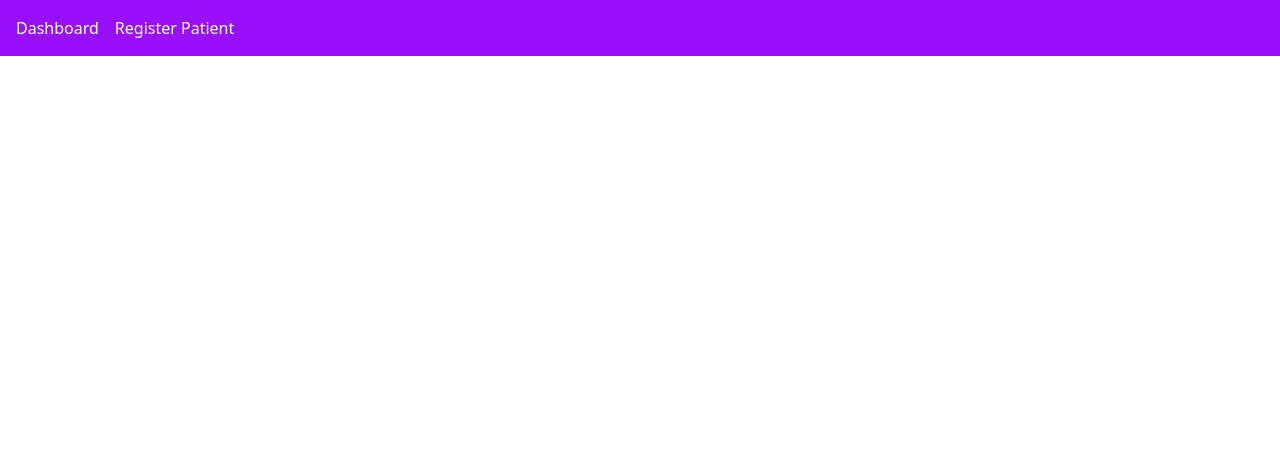
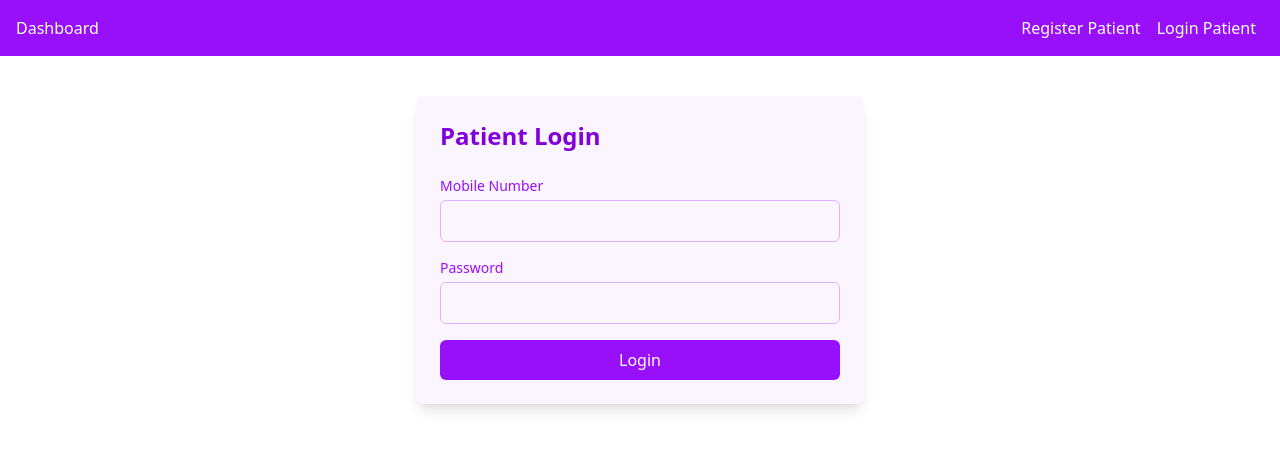
Before and after one commit to tejashriiii/dentistFrontend, a React (Vite) app: page /login in a window 1280 px wide. Shown: the top 450 px of the page. Built offline with nearby package versions, Linux system fonts and the light colour scheme.

Commit message:
Added Login Page

```diff
--- a/src/App.jsx
+++ b/src/App.jsx
@@ -3,6 +3,7 @@ import React from 'react';
 import { BrowserRouter as Router, Route, Routes, Link } from 'react-router-dom';
 import Dashboard from './components/Dashboard'; // Import the Dashboard component
 import PatientRegisterForm from './components/PatientRegisterForm';
+import PatientLoginForm from './components/PatientLoginForm';
 
 const App = () => {
   const [patients, setPatients] = React.useState([]);
@@ -14,14 +15,22 @@ const App = () => {
   return (
     <Router>
       <div>
-        <nav className="bg-purple-600 p-4">
-          <Link to="/" className="text-white mr-4">Dashboard</Link>
-          <Link to="/register" className="text-white">Register Patient</Link>
+        <nav className="bg-purple-600 p-4 flex justify-between ">
+          <div>
+            <Link to="/" className="text-white mr-4 ">Dashboard</Link>
+          </div>
+          <div >
+          <Link to="/register" className="text-white p-2">Register Patient</Link>
+          <Link to="/login" className="text-white p-2">Login Patient</Link>
+          </div>
         </nav>
+
         <Routes>
           <Route path="/" element={<Dashboard patients={patients} />} />
           <Route path="/register" element={<PatientRegisterForm addPatient={addPatient} />} />
+          <Route path="/login" element={<PatientLoginForm />} />
         </Routes>
+
       </div>
     </Router>
   );
--- a/src/components/Dashboard.jsx
+++ b/src/components/Dashboard.jsx
@@ -12,7 +12,7 @@ const Dashboard = () => {
     <div className="min-h-screen bg-gray-100 p-6">
       <h1 className="text-3xl font-bold text-center text-purple-700 mb-6">Patient Dashboard</h1>
       <div className="mt-8">
-        <h2 className="text-2xl font-semibold text-purple-600 mb-4">Registered Patients</h2>
+        <h2 className="text-2xl font-semibold text-purple-600 mb-4 ">Registered Patients</h2>
         <div className="bg-white rounded-lg shadow-md p-4">
           {patients.length === 0 ? (
             <p className="text-gray-500">No patients registered yet.</p>
--- /dev/null
+++ b/src/components/PatientLoginForm.jsx
@@ -0,0 +1,65 @@
+import React, { useState } from 'react';
+
+const PatientLoginForm = () => {
+  const [formData, setFormData] = useState({
+    mobileNumber: '',
+    password: '',
+  });
+
+  const handleChange = (e) => {
+    const { name, value } = e.target;
+    setFormData({ ...formData, [name]: value });
+  };
+
+  const handleSubmit = (e) => {
+    e.preventDefault();
+    console.log('Login Data Submitted:', formData);
+    // Here you can handle login, e.g., send data to an API to verify credentials
+  };
+
+  return (
+    <div className="max-w-md mx-auto p-6 bg-purple-50 rounded-lg shadow-lg mt-10">
+      <h2 className="text-2xl font-bold text-purple-700 mb-6">
+        Patient Login
+      </h2>
+      <form onSubmit={handleSubmit}>
+        <div className="mb-4">
+          <label className="block text-sm font-medium text-purple-600">
+            Mobile Number
+          </label>
+          <input
+            type="number"
+            // fix its length to 10
+            name="mobileNumber"
+            value={formData.mobileNumber}
+            onChange={handleChange}
+            required
+            className="mt-1 block w-full p-2 border border-purple-300 rounded-md focus:outline-none focus:ring-2 focus:ring-purple-500"
+          />
+        </div>
+        <div className="mb-4">
+          <label className="block text-sm font-medium text-purple-600">
+            Password
+          </label>
+          <input
+            type="password"
+            // add special char required?
+            name="password"
+            value={formData.password}
+            onChange={handleChange}
+            required
+            className="mt-1 block w-full p-2 border border-purple-300 rounded-md focus:outline-none focus:ring-2 focus:ring-purple-500"
+          />
+        </div>
+        <button
+          type="submit"
+          className="w-full bg-purple-600 text-white p-2 rounded-md hover:bg-purple-700 transition duration-200"
+        >
+          Login
+        </button>
+      </form>
+    </div>
+  );
+};
+
+export default PatientLoginForm;
--- a/src/components/PatientRegisterForm.jsx
+++ b/src/components/PatientRegisterForm.jsx
@@ -9,6 +9,7 @@ const PatientRegisterForm = () => {
     pastIllness: '',
     allergicHistory: '',
     xrayToothNumber: '',
+    password:''
   });
 
   const handleChange = (e) => {
@@ -23,7 +24,7 @@ const PatientRegisterForm = () => {
   };
 
   return (
-    <div className="max-w-md mx-auto p-6 bg-purple-50 rounded-lg shadow-lg">
+    <div className="max-w-md mx-auto p-6 bg-purple-50 rounded-lg shadow-lg mt-2">
       <h2 className="text-2xl font-bold text-purple-700 mb-6">
         Patient Registration Form
       </h2>
@@ -112,6 +113,19 @@ const PatientRegisterForm = () => {
             className="mt-1 block w-full p-2 border border-purple-300 rounded-md focus:outline-none focus:ring-2 focus:ring-purple-500"
           />
         </div>
+        <div className="mb-4">
+          <label className="block text-sm font-medium text-purple-600">
+            Password:
+          </label>
+          <input
+            type="string"
+            name="password"
+            value={formData.password}
+            onChange={handleChange}
+            className="mt-1 block w-full p-2 border border-purple-300 rounded-md focus:outline-none focus:ring-2 focus:ring-purple-500"
+          />
+        </div>
+        {/* AGE,GENDER to be added. layout to be grid with 2 columns having input fields rather than whole line me hi */}
         <button
           type="submit"
           className="w-full bg-purple-600 text-white p-2 rounded-md hover:bg-purple-700 transition duration-200"
```
Also changed, not shown: 1 other file (tests, documents, lock files or other folders).
